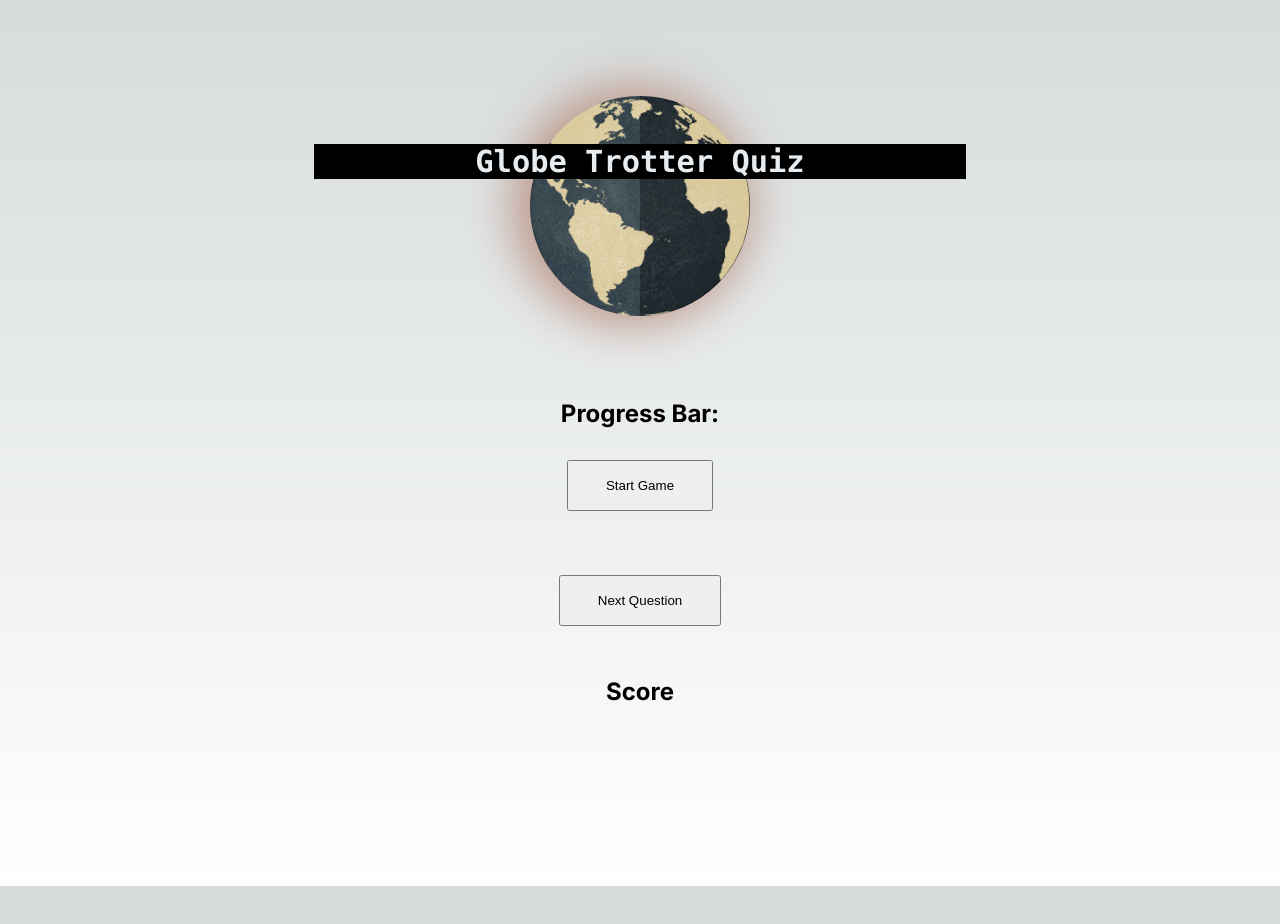
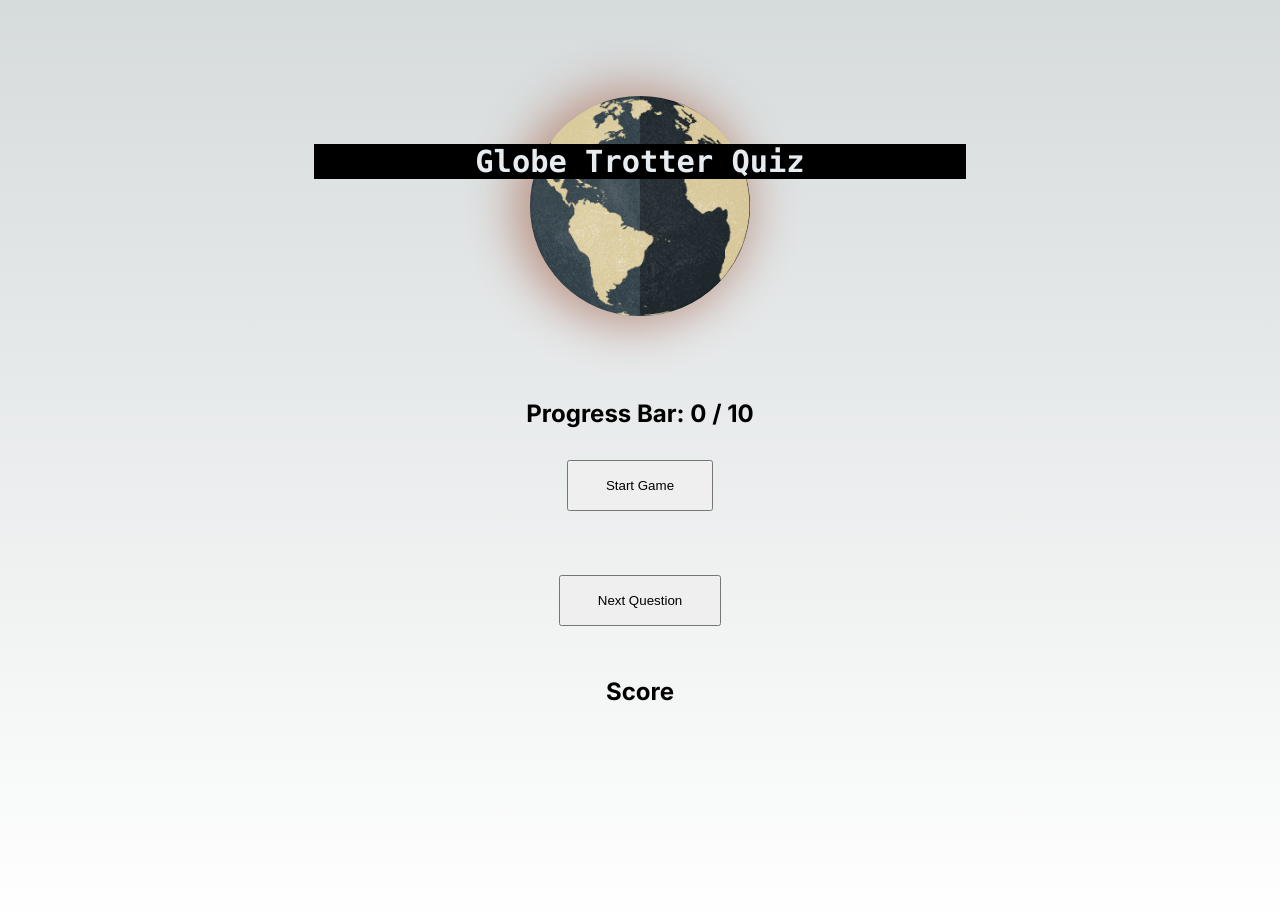
Before and after one commit to rhysmoggs/nextjs13-quiz, a Next.js app: page / in a window 1280 px wide. Before the commit the page ends 886 px from the top, so only its background shows below. Built offline with nearby package versions, Linux system fonts and the light colour scheme.

Commit message:
map questions and answers to DOM and add count and progress bar

```diff
--- a/app/page.js
+++ b/app/page.js
@@ -12,6 +12,7 @@ import { useState } from 'react'
 export default function Home() {
   const [questions, setQuestions] = useState([])
   const [activeQuestion, setActiveQuestion] = useState([])
+  const [progress, setProgress] = useState(0)
 
   //fetch api data:
   const getQuizAPI = async () => {
@@ -23,7 +24,7 @@ export default function Home() {
 
     // console.log(questions)
 
-    //function to return single random question, correct_answer and incorrect_answer:
+    //function to return single random question, could be used to randomize answers in cards?:
     // const randomQuestionFunction = (newQuestion) => {
     //   var keys = Object.keys(newQuestion)
     //   return newQuestion[keys[(keys.length * Math.random()) << 0]]
@@ -32,7 +33,6 @@ export default function Home() {
     // console.log(randomQuestion)
 
     setQuestions(questions)
-    console.log(questions)
   }
 
   //start game and generate 10 questions:
@@ -50,19 +50,21 @@ export default function Home() {
   // }
 
   const newQuestion = () => {
-    const newQ = questions[0]
-    setActiveQuestion(newQ)
-    console.log(activeQuestion)
-    const newList = questions.slice(1)
-    setQuestions(newList)
-    console.log(newList)
+    if (progress === totalQuestions) {
+      console.log('end game')
+      //run end game function
+    } else {
+      const newQ = questions[0]
+      setActiveQuestion(newQ)
+      // console.log(activeQuestion)
+      const newList = questions.slice(1)
+      setQuestions(newList)
+      // console.log(newList)
+      setProgress(progress + 1)
+    }
+  }
 
-    // var keys = Object.keys(questions)
-    // const randomQuestion = questions[keys[(keys.length * Math.random()) << 0]]
-    // setActiveQuestion(randomQuestion)
-    // console.log(activeQuestion)
-    // setQuestions(newList)
-  }
+  const totalQuestions = 10
 
   return (
     <main className={styles.main}>
@@ -85,7 +87,9 @@ export default function Home() {
       </div>
 
       <div className={styles.center}>
-        <h2>Progress Bar:</h2>
+        <h2>
+          Progress Bar: {progress} / {totalQuestions}{' '}
+        </h2>
         {/* <ul>
           {question.map((q, index) => {
             // console.log(q)
@@ -107,13 +111,15 @@ export default function Home() {
         <h2>Score</h2>
         {/* <h2>{question.question}</h2> */}
         <h2>{activeQuestion.question}</h2>
+        {/* <h2>{activeQuestion.correct_answer}</h2>
+        <h2>{activeQuestion.incorrect_answers}</h2> */}
       </div>
 
       <div className={styles.grid}>
-        {/* <a href='#' className={styles.card} rel='noopener noreferrer'>
-          <p>{question.correct_answer}</p>
+        <a href='#' className={styles.card} rel='noopener noreferrer'>
+          <p>{activeQuestion.correct_answer}</p>
         </a>
-        {question.incorrect_answers?.map((q, index) => {
+        {activeQuestion.incorrect_answers?.map((q, index) => {
           return (
             <a
               key={index}
@@ -124,7 +130,7 @@ export default function Home() {
               <p>{q}</p>
             </a>
           )
-        })} */}
+        })}
       </div>
     </main>
   )
```
